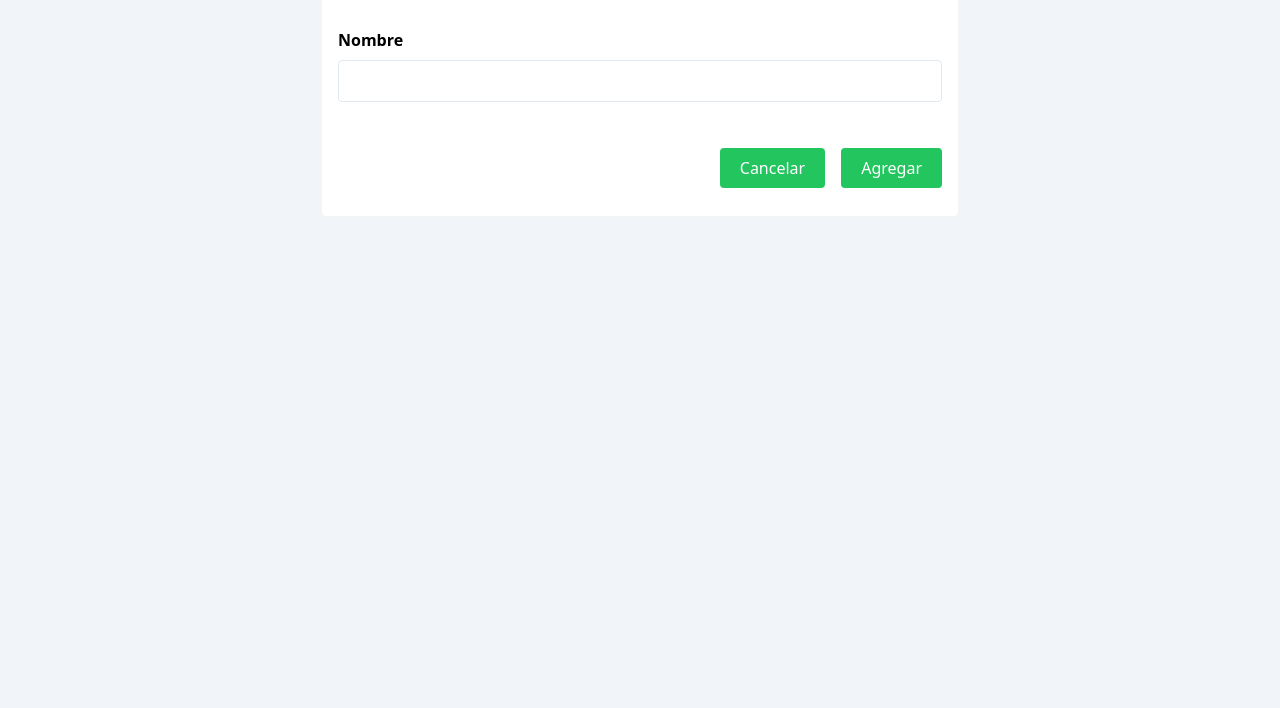
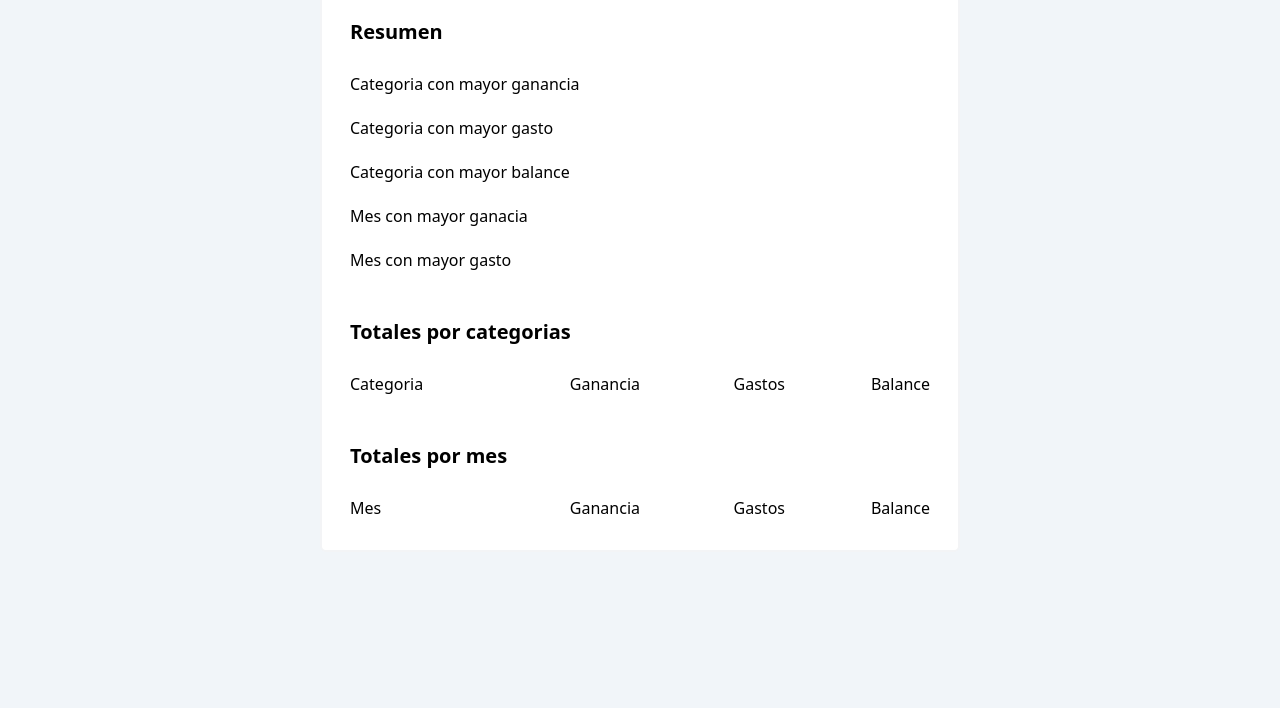
Before and after one commit to AnaCPetrasso/AhorrADAs, a plain HTML site: page index.html in a window 1280 px wide. Shown: the part 300-1008 px from the top of the page. Drawn offline with nearby package versions, Linux system fonts and the light colour scheme.

Commit message:
create & style with tw report section

```diff
--- a/index.html
+++ b/index.html
@@ -150,7 +150,7 @@
         <section class="w-2/4 h-screen mt-52 hidden" id="categories">
             <div class="border-solid border-2 border-gray-100 rounded-md bg-white py-3.5">
                 <div class="sm:w-full w-12/12 px-4">
-                    <h1 class="text-4xl font-bold py-4">Categorías</h1>
+                    <h2 class="text-4xl font-bold py-4">Categorías</h2>
                     <div class="flex content-center flex-col w-12/12">
                         <form action="" class="mt-8">
                             <label for="" class="font-bold">Nombre</label>
@@ -175,10 +175,10 @@
             </div>
         </section>
         <!-- ~~~~~~~~~~~~~~~~~~~~~~~~~~~~~~~~~~~~~ EDIT CATEGORIES SECTION ~~~~~~~~~~~~~~~~~~~~~~~~~~~~~~~~~~~~~~~~~~ -->
-        <section class="w-2/4 h-screen mt-52 " id="editCategories">
+        <section class="w-2/4 h-screen mt-52 hidden" id="editCategories">
             <div class="border-solid border-2 border-gray-100 rounded-md bg-white py-3.5">
                 <div class="sm:w-full w-12/12 px-4">
-                    <h1 class="text-4xl font-bold py-4">Editar categorías</h1>
+                    <h2 class="text-4xl font-bold py-4">Editar categorías</h2>
                     <div class="flex content-center flex-col w-12/12">
                         <form action="" class="mt-8">
                             <label for="" class="font-bold">Nombre</label>
@@ -195,6 +195,100 @@
                 </div>
             </div>
         </section>
+        <!-- ~~~~~~~~~~~~~~~~~~~~~~~~~~~~~~~~~~~~~ REPORTS SECTION ~~~~~~~~~~~~~~~~~~~~~~~~~~~~~~~~~~~~~~~~~~ -->
+        <section class="w-2/4 h-screen mt-52" id="reports">
+            <div class="border-solid border-2 border-gray-100 rounded-md bg-white px-3.5 py-2.5">
+                <h2 class="text-4xl font-bold py-4">Reportes</h2>
+
+                <div class="mt-7 flex flex-col items-center hidden" id="reportsNone">
+                    <img src="./img/chart.svg" alt="" class="mt-3 w-6/12">
+                    <h4 class="py-4 text-2xl font-medium text-slate-700">Operaciones insuficientes</h4>
+                    <p class="mb-6">Prueba agregando más operaciones</p>
+                </div>
+                <div id="reportsDisplay">
+                    <!-- Resumen -->
+                    <div class="px-3.5 py-2.5">
+                        <h4 class="text-xl font-bold py-4">Resumen</h4>
+                        <div class="flex w-full justify-between py-2.5">
+                            <p>Categoria con mayor ganancia </p>
+                            <div class="flex w-2/5 justify-between">
+                                <p id="bigProfitCategory"></p>
+                                <p id="bigProfitTotal"></p>
+                            </div>
+                        </div>
+                        <div class="flex w-full justify-between py-2.5">
+                            <p>Categoria con mayor gasto </p>
+                            <div class="flex w-2/5 justify-between">
+                                <p id="bigSpentCategory"></p>
+                                <p id="bigSpentTotal"></p>
+                            </div>
+
+                        </div>
+                        <div class="flex w-full justify-between py-2.5">
+                            <p>Categoria con mayor balance </p>
+                            <div class="flex w-2/5 justify-between">
+                                <p id="bigBalanceCategory"></p>
+                                <p id="bigBalanceTotal"></p>
+                            </div>
+                        </div>
+                        <div class="flex w-full justify-between py-2.5">
+                            <p>Mes con mayor ganacia </p>
+                            <div class="flex w-2/5 justify-between">
+                                <p id="bigProfitMonth"></p>
+                                <p id="bigProfitMonthTotal"></p>
+                            </div>
+
+                        </div>
+                        <div class="flex w-full justify-between py-2.5">
+                            <p>Mes con mayor gasto </p>
+                            <div class="flex w-2/5 justify-between">
+                                <p id="bigSpentMonth"></p>
+                                <p id="bigSpentMonthTotal"></p>
+                            </div>
+                        </div>
+                    </div>
+                    <!-- Totals by categories-->
+                    <div class="px-3.5 py-2.5">
+                        <h4 class="text-xl font-bold py-4">Totales por categorias</h4>
+                        <div class="grid grid-cols-4 flex w-full justify-between py-2.5">
+                            <!-- Below each p the data should appear, adding it with js -->
+                            <div>
+                                <p class="">Categoria</p>
+                            </div>
+                            <div>
+                                <p class="text-right">Ganancia</p>
+                            </div>
+                            <div>
+                                <p class="text-right">Gastos</p>
+                            </div>
+                            <div>
+                                <p class="text-right">Balance</p>
+                            </div>
+                        </div>
+                    </div>
+                    <!-- Totals by month-->
+                    <div class="px-3.5 py-2.5">
+                        <h4 class="text-xl font-bold py-4">Totales por mes</h4>
+                        <div class="grid grid-cols-4 flex w-full justify-between py-2.5">
+                            <!-- Below each p the data should appear, adding it with js -->
+                            <div>
+                                <p class="">Mes</p>
+                            </div>
+                            <div>
+                                <p class="text-right">Ganancia</p>
+                            </div>
+                            <div>
+                                <p class="text-right">Gastos</p>
+                            </div>
+                            <div>
+                                <p class="text-right">Balance</p>
+                            </div>
+                        </div>
+                    </div>
+                </div>
+            </div>
+        </section>
+
     </main>
     <script src="js/script.js"></script>
 </body>
```
